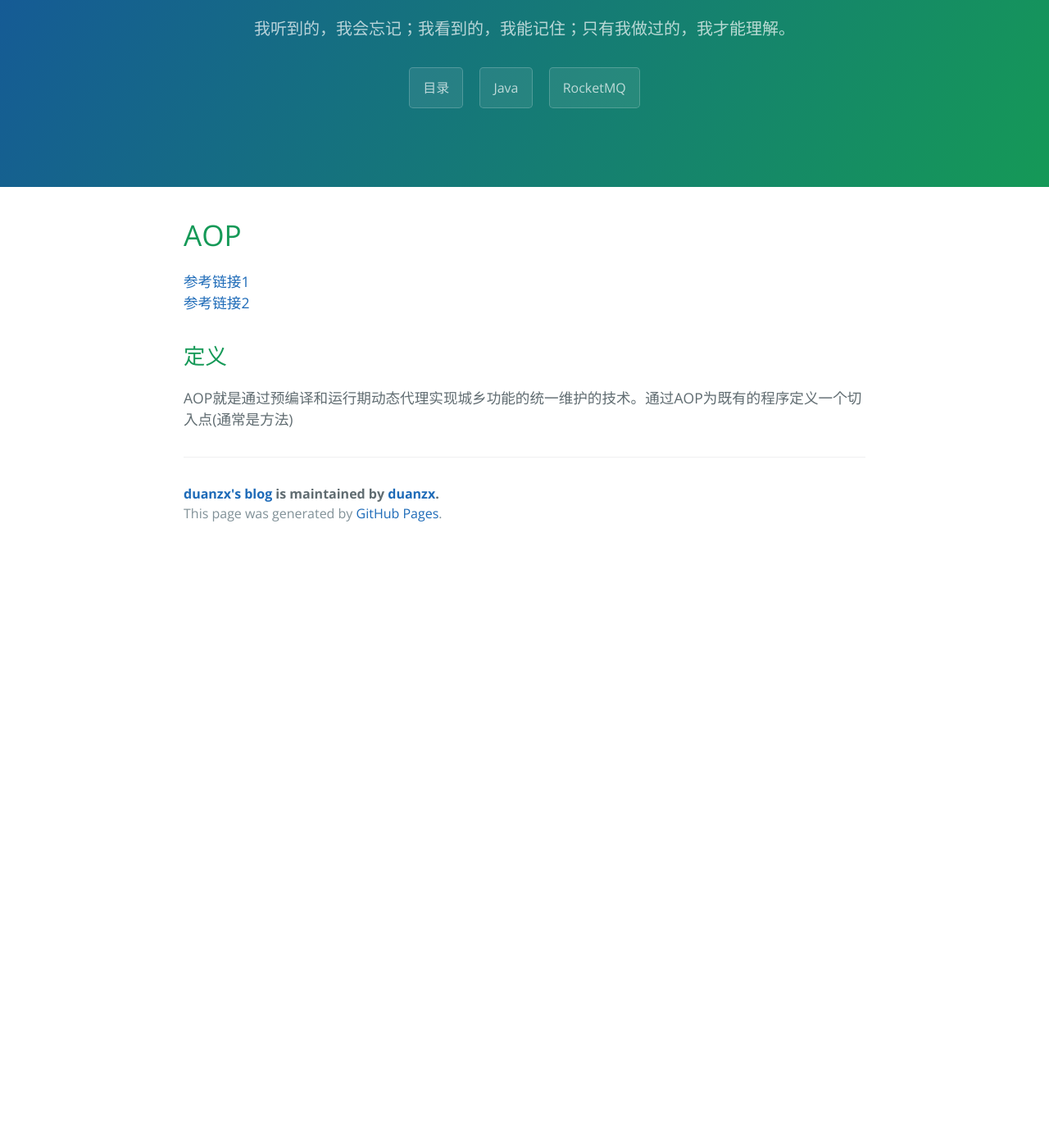
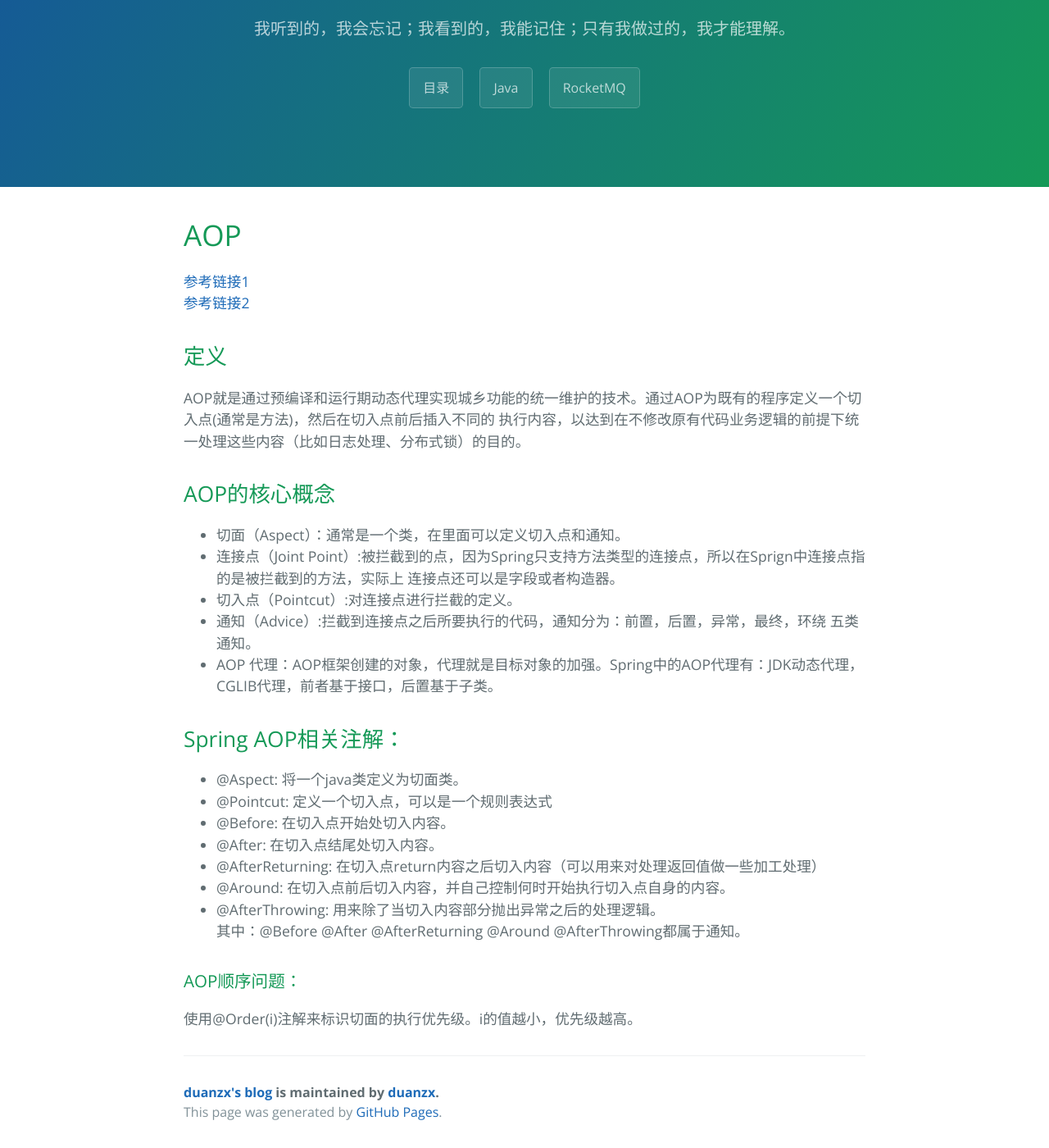
Before and after one commit to duanzx/duanzx.github.io, a Jekyll site: the page built from _posts/2019-08-23-重新解读AOP.md, in a window 1280 px wide and 1400 px high, scrolled down 155 px. Shown: the whole window at 82% size. Built offline with Jekyll 4.4.1, drawn with Linux system fonts in a browser that asks for light colours; before the commit the page ends 900 px from its top, so only the background shows below that.

Commit message:
初始化

```diff
--- a/_posts/2019-08-23-重新解读AOP.md
+++ b/_posts/2019-08-23-重新解读AOP.md
@@ -9,4 +9,26 @@ categories: [java]
 
 ## 定义
 
-AOP就是通过预编译和运行期动态代理实现城乡功能的统一维护的技术。通过AOP为既有的程序定义一个切入点(通常是方法)
+AOP就是通过预编译和运行期动态代理实现城乡功能的统一维护的技术。通过AOP为既有的程序定义一个切入点(通常是方法)，然后在切入点前后插入不同的
+执行内容，以达到在不修改原有代码业务逻辑的前提下统一处理这些内容（比如日志处理、分布式锁）的目的。
+
+## AOP的核心概念
+* 切面（Aspect）：通常是一个类，在里面可以定义切入点和通知。
+* 连接点（Joint Point）:被拦截到的点，因为Spring只支持方法类型的连接点，所以在Sprign中连接点指的是被拦截到的方法，实际上
+连接点还可以是字段或者构造器。
+* 切入点（Pointcut）:对连接点进行拦截的定义。
+* 通知（Advice）:拦截到连接点之后所要执行的代码，通知分为：前置，后置，异常，最终，环绕 五类通知。
+* AOP 代理：AOP框架创建的对象，代理就是目标对象的加强。Spring中的AOP代理有：JDK动态代理，CGLIB代理，前者基于接口，后置基于子类。
+
+## Spring AOP相关注解：
+* @Aspect: 将一个java类定义为切面类。
+* @Pointcut: 定义一个切入点，可以是一个规则表达式
+* @Before: 在切入点开始处切入内容。
+* @After: 在切入点结尾处切入内容。
+* @AfterReturning: 在切入点return内容之后切入内容（可以用来对处理返回值做一些加工处理）
+* @Around: 在切入点前后切入内容，并自己控制何时开始执行切入点自身的内容。
+* @AfterThrowing: 用来除了当切入内容部分抛出异常之后的处理逻辑。
+其中：@Before @After @AfterReturning @Around @AfterThrowing都属于通知。
+
+### AOP顺序问题：
+使用@Order(i)注解来标识切面的执行优先级。i的值越小，优先级越高。
```
Also changed, not shown: _posts/2019-10-19-JEP193VarHandles.md (added, +81 -0 lines).
